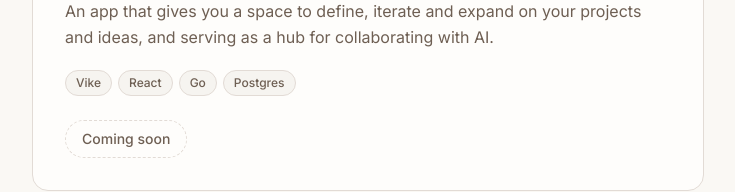
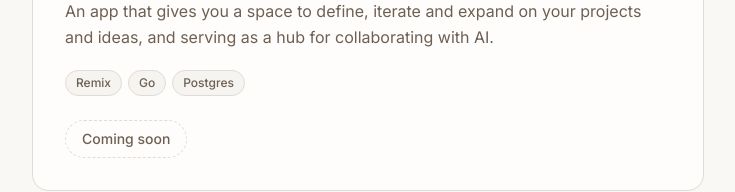
Before and after one commit to samrford/samford.uk, a React (Vite) app: page / in a window 1280 px wide. Shown: the part 1566-1758 px from the top of the page, without its empty margins (272-1007 px from the left). Built offline with nearby package versions, Linux system fonts and the light colour scheme.

Commit message:
fix: Correct tech stack for Trove project

```diff
--- a/src/data/projects.ts
+++ b/src/data/projects.ts
@@ -40,7 +40,7 @@ export const projects: Project[] = [
     tagline: 'A space for your projects and ideas',
     description:
       'An app that gives you a space to define, iterate and expand on your projects and ideas, and serving as a hub for collaborating with AI.',
-    tech: ['Vike', 'React', 'Go', 'Postgres'],
+    tech: ['Remix', 'Go', 'Postgres'],
     comingSoon: true,
   },
   {
```
